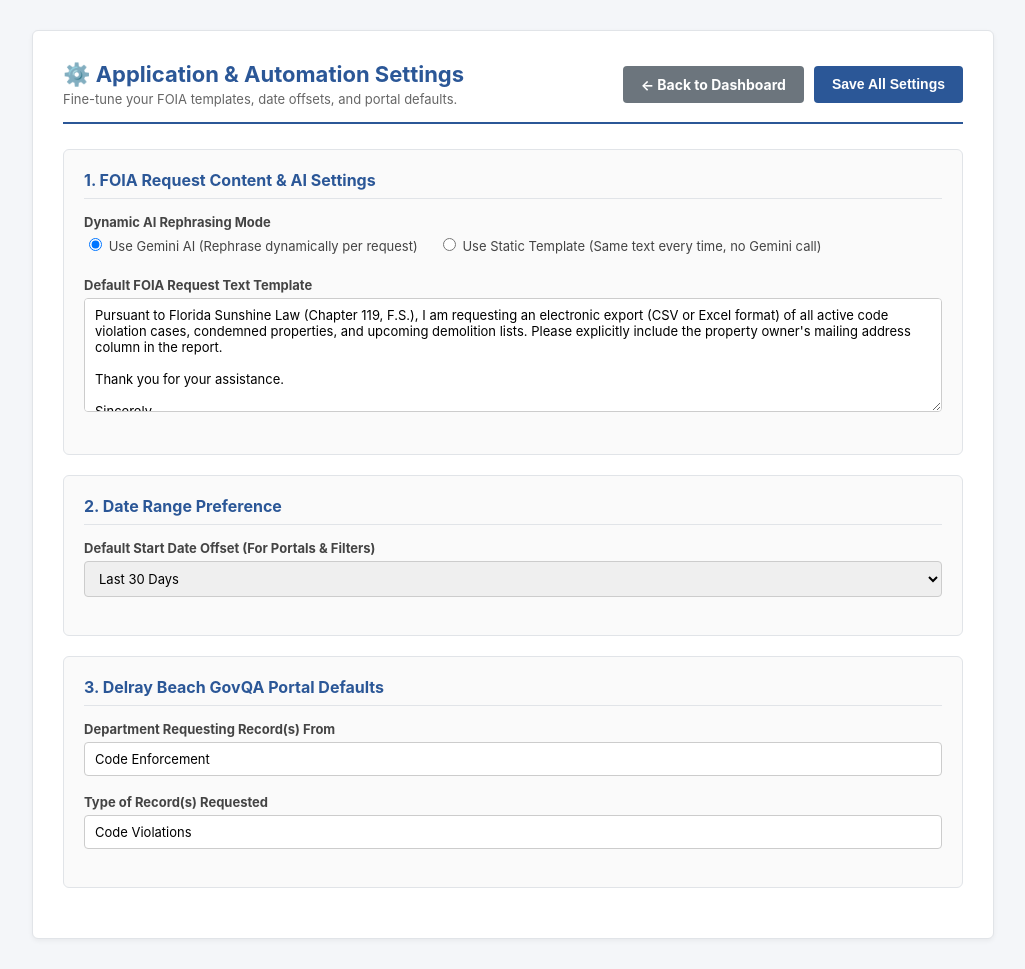
After one commit to JorgeJoseContreras/boca-raton-foia-bot, a Flask app: page /settings in a window 1280 px wide. The commit adds this page. Shown: the whole page, without its empty margins (127-1152 px from the left). Run offline with Flask 3, Linux system fonts and the light colour scheme; data comes from the database, SQL or seed files in the repository; some libraries are stand-ins or nearby versions.

Commit message:
Add dedicated Settings page (/settings) for customizing FOIA request templates, date ranges, and Delray Beach portal defaults

```diff
--- a/app.py
+++ b/app.py
@@ -78,6 +78,19 @@ def index():
         sender_email=sender_email
     )
 
+@app.route("/settings")
+def settings_page():
+    all_keys = ["use_gemini_ai", "foia_template", "start_date_days_ago", "delray_dept", "delray_record_type", "schedule_frequency"]
+    settings = {k: get_setting(k, "") for k in all_keys}
+    return render_template("settings.html", settings=settings)
+
+@app.route("/api/settings", methods=["POST"])
+def save_settings_route():
+    data = request.get_json(silent=True) or {}
+    for key, val in data.items():
+        set_setting(key, val)
+    return jsonify({"status": "success", "message": "Settings saved successfully."})
+
 @app.route("/api/preview", methods=["POST", "GET"])
 def generate_preview():
     drafts = []
--- a/database.py
+++ b/database.py
@@ -2,6 +2,14 @@ import sqlite3
 import os
 
 DATABASE_PATH = os.getenv("DATABASE_PATH", "foia.db")
+
+DEFAULT_TEMPLATE = (
+    "Pursuant to Florida Sunshine Law (Chapter 119, F.S.), I am requesting an electronic export (CSV or Excel format) "
+    "of all active code violation cases, condemned properties, and upcoming demolition lists. "
+    "Please explicitly include the property owner's mailing address column in the report.\n\n"
+    "Thank you for your assistance.\n\n"
+    "Sincerely,\nJorge Contreras"
+)
 
 def get_connection():
     return sqlite3.connect(DATABASE_PATH)
@@ -24,7 +32,6 @@ def init_db():
         )
     ''')
 
-    # Try adding city_name column if table existed previously without it
     try:
         cursor.execute("ALTER TABLE requests ADD COLUMN city_name TEXT")
     except sqlite3.OperationalError:
@@ -44,13 +51,28 @@ def init_db():
         )
     ''')
 
-    # Table for storing key-value settings (e.g. schedule frequency)
+    # Table for storing key-value settings
     cursor.execute('''
         CREATE TABLE IF NOT EXISTS settings (
             key TEXT PRIMARY KEY,
             value TEXT
         )
     ''')
+
+    conn.commit()
+
+    # Seed default settings if missing
+    defaults = {
+        "foia_template": DEFAULT_TEMPLATE,
+        "start_date_days_ago": "30",
+        "delray_dept": "Code Enforcement",
+        "delray_record_type": "Code Violations",
+        "use_gemini_ai": "true",
+        "schedule_frequency": "off"
+    }
+
+    for key, val in defaults.items():
+        cursor.execute('INSERT OR IGNORE INTO settings (key, value) VALUES (?, ?)', (key, val))
 
     conn.commit()
     conn.close()
--- a/templates/index.html
+++ b/templates/index.html
@@ -349,6 +349,7 @@
                 <div class="meta-info">Florida Chapter 119 Public Records Law | Sender: <strong>{{ sender_email }}</strong></div>
             </div>
             <div class="btn-group">
+                <a href="/settings" class="btn btn-outline" style="padding: 8px 14px; font-size: 13px; text-decoration: none;">⚙️ Settings</a>
                 <div style="display: flex; align-items: center; gap: 5px;">
                     <label for="schedSelect" style="font-size: 12px; font-weight: bold; color: #444;">Automated Schedule:</label>
                     <select id="schedSelect" onchange="updateSchedule(this.value)" style="padding: 8px 10px; border-radius: 4px; border: 1px solid #ccc; font-size: 13px; background: white;">
--- /dev/null
+++ b/templates/settings.html
@@ -0,0 +1,241 @@
+<!DOCTYPE html>
+<html lang="en">
+<head>
+    <meta charset="UTF-8">
+    <meta name="viewport" content="width=device-width, initial-scale=1.0">
+    <title>Application Settings - FOIA Automation Manager</title>
+    <style>
+        body {
+            font-family: -apple-system, BlinkMacSystemFont, "Segoe UI", Roboto, Arial, sans-serif;
+            background-color: #f4f6f9;
+            color: #333333;
+            margin: 0;
+            padding: 0;
+        }
+
+        .container {
+            max-width: 900px;
+            margin: 30px auto;
+            background: #ffffff;
+            border: 1px solid #e1e4e8;
+            border-radius: 6px;
+            box-shadow: 0 2px 5px rgba(0,0,0,0.05);
+            padding: 30px;
+        }
+
+        header {
+            display: flex;
+            justify-content: space-between;
+            align-items: center;
+            border-bottom: 2px solid #2b5797;
+            padding-bottom: 15px;
+            margin-bottom: 25px;
+        }
+
+        h1 {
+            margin: 0;
+            font-size: 22px;
+            color: #2b5797;
+        }
+
+        .btn-group {
+            display: flex;
+            gap: 10px;
+        }
+
+        .btn {
+            background-color: #2b5797;
+            color: white;
+            border: none;
+            padding: 10px 18px;
+            font-size: 14px;
+            font-weight: bold;
+            border-radius: 4px;
+            cursor: pointer;
+            text-decoration: none;
+        }
+
+        .btn:hover {
+            background-color: #1e3d6b;
+        }
+
+        .btn-secondary {
+            background-color: #6c757d;
+        }
+
+        .btn-secondary:hover {
+            background-color: #5a6268;
+        }
+
+        .card {
+            background: #fafafa;
+            border: 1px solid #e1e4e8;
+            border-radius: 6px;
+            padding: 20px;
+            margin-bottom: 20px;
+        }
+
+        .card-title {
+            font-size: 16px;
+            font-weight: bold;
+            color: #2b5797;
+            margin-bottom: 15px;
+            border-bottom: 1px solid #e1e4e8;
+            padding-bottom: 8px;
+        }
+
+        .form-group {
+            margin-bottom: 18px;
+        }
+
+        .form-group label {
+            display: block;
+            font-size: 13px;
+            font-weight: bold;
+            margin-bottom: 5px;
+            color: #444;
+        }
+
+        .form-group text, .form-group select, .form-group textarea, .form-group input[type="text"] {
+            width: 100%;
+            padding: 8px 10px;
+            border: 1px solid #ccc;
+            border-radius: 4px;
+            font-size: 13px;
+            box-sizing: border-box;
+            font-family: inherit;
+        }
+
+        .radio-group {
+            display: flex;
+            gap: 20px;
+            margin-top: 5px;
+        }
+
+        .radio-group label {
+            font-weight: normal;
+            font-size: 13px;
+            cursor: pointer;
+        }
+
+        .toast {
+            position: fixed;
+            bottom: 20px;
+            right: 20px;
+            background: #333;
+            color: #fff;
+            padding: 12px 20px;
+            border-radius: 4px;
+            font-size: 14px;
+            display: none;
+            z-index: 3000;
+        }
+    </style>
+</head>
+<body>
+    <div class="container">
+        <header>
+            <div>
+                <h1>⚙️ Application & Automation Settings</h1>
+                <div style="font-size: 13px; color: #666; margin-top: 4px;">Fine-tune your FOIA templates, date offsets, and portal defaults.</div>
+            </div>
+            <div class="btn-group">
+                <a href="/" class="btn btn-secondary">← Back to Dashboard</a>
+                <button class="btn" onclick="saveSettings()">Save All Settings</button>
+            </div>
+        </header>
+
+        <!-- FOIA Template & AI Settings -->
+        <div class="card">
+            <div class="card-title">1. FOIA Request Content & AI Settings</div>
+
+            <div class="form-group">
+                <label>Dynamic AI Rephrasing Mode</label>
+                <div class="radio-group">
+                    <label>
+                        <input type="radio" name="use_gemini_ai" value="true" {% if settings.use_gemini_ai != 'false' %}checked{% endif %}>
+                        Use Gemini AI (Rephrase dynamically per request)
+                    </label>
+                    <label>
+                        <input type="radio" name="use_gemini_ai" value="false" {% if settings.use_gemini_ai == 'false' %}checked{% endif %}>
+                        Use Static Template (Same text every time, no Gemini call)
+                    </label>
+                </div>
+            </div>
+
+            <div class="form-group">
+                <label for="foiaTemplate">Default FOIA Request Text Template</label>
+                <textarea id="foiaTemplate" rows="6">{{ settings.foia_template }}</textarea>
+            </div>
+        </div>
+
+        <!-- Date Range Settings -->
+        <div class="card">
+            <div class="card-title">2. Date Range Preference</div>
+            <div class="form-group">
+                <label for="startDateOffset">Default Start Date Offset (For Portals & Filters)</label>
+                <select id="startDateOffset">
+                    <option value="30" {% if settings.start_date_days_ago == '30' %}selected{% endif %}>Last 30 Days</option>
+                    <option value="60" {% if settings.start_date_days_ago == '60' %}selected{% endif %}>Last 60 Days</option>
+                    <option value="90" {% if settings.start_date_days_ago == '90' %}selected{% endif %}>Last 90 Days</option>
+                    <option value="180" {% if settings.start_date_days_ago == '180' %}selected{% endif %}>Last 180 Days</option>
+                    <option value="365" {% if settings.start_date_days_ago == '365' %}selected{% endif %}>Last 365 Days (1 Year)</option>
+                </select>
+            </div>
+        </div>
+
+        <!-- Delray Beach GovQA Defaults -->
+        <div class="card">
+            <div class="card-title">3. Delray Beach GovQA Portal Defaults</div>
+            <div class="form-group">
+                <label for="delrayDept">Department Requesting Record(s) From</label>
+                <input type="text" id="delrayDept" value="{{ settings.delray_dept }}">
+            </div>
+
+            <div class="form-group">
+                <label for="delrayRecordType">Type of Record(s) Requested</label>
+                <input type="text" id="delrayRecordType" value="{{ settings.delray_record_type }}">
+            </div>
+        </div>
+    </div>
+
+    <div class="toast" id="toast">Notification</div>
+
+    <script>
+        function showToast(msg) {
+            const t = document.getElementById('toast');
+            t.innerText = msg;
+            t.style.display = 'block';
+            setTimeout(() => t.style.display = 'none', 3000);
+        }
+
+        async function saveSettings() {
+            showToast("Saving settings...");
+
+            const use_ai = document.querySelector('input[name="use_gemini_ai"]:checked').value;
+            const template = document.getElementById('foiaTemplate').value;
+            const offset = document.getElementById('startDateOffset').value;
+            const dept = document.getElementById('delrayDept').value;
+            const rtype = document.getElementById('delrayRecordType').value;
+
+            try {
+                const res = await fetch('/api/settings', {
+                    method: 'POST',
+                    headers: { 'Content-Type': 'application/json' },
+                    body: JSON.stringify({
+                        use_gemini_ai: use_ai,
+                        foia_template: template,
+                        start_date_days_ago: offset,
+                        delray_dept: dept,
+                        delray_record_type: rtype
+                    })
+                });
+                const data = await res.json();
+                showToast("Settings saved successfully!");
+            } catch (err) {
+                showToast("Error saving settings.");
+            }
+        }
+    </script>
+</body>
+</html>
```
Also changed, not shown: email_engine.py (+14 -4 lines).
